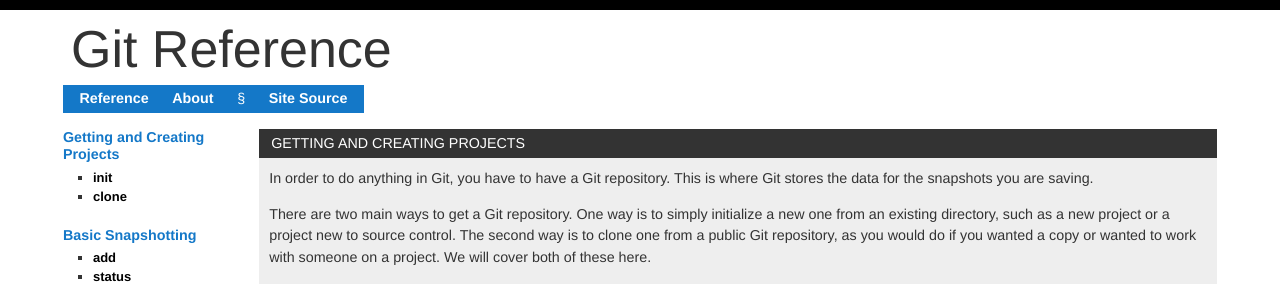
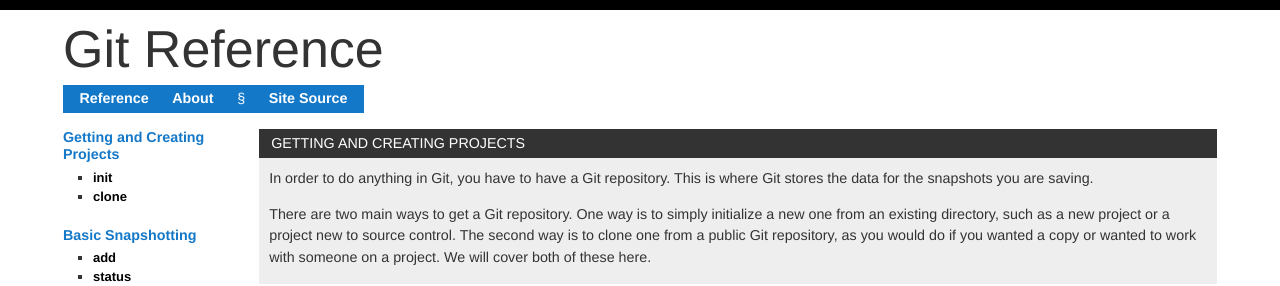
Before and after one commit to git/git-reference, a Jekyll site: the page built from creating/index.html, in a window 1280 px wide. Shown: the top 286 px of the page. Built offline with Jekyll 4.4.1, drawn with Linux system fonts in a browser that asks for light colours; nearby versions of some CDN libraries; library files that are not in the unit come from our copies.

Commit message:
Aligning #branding with #menu and #reflist
I've removed unnecessary padding such that #branding lines up with #menu and #reflist; it looks much nicer this way to me.

```diff
--- a/css/layout.css
+++ b/css/layout.css
@@ -202,7 +202,6 @@
 	font-weight:normal;
 	font-size:4em;
 	text-align:left;
-	padding:8px;
 	margin-bottom:0;
 	color: #333;
 	background: #fff;
```
